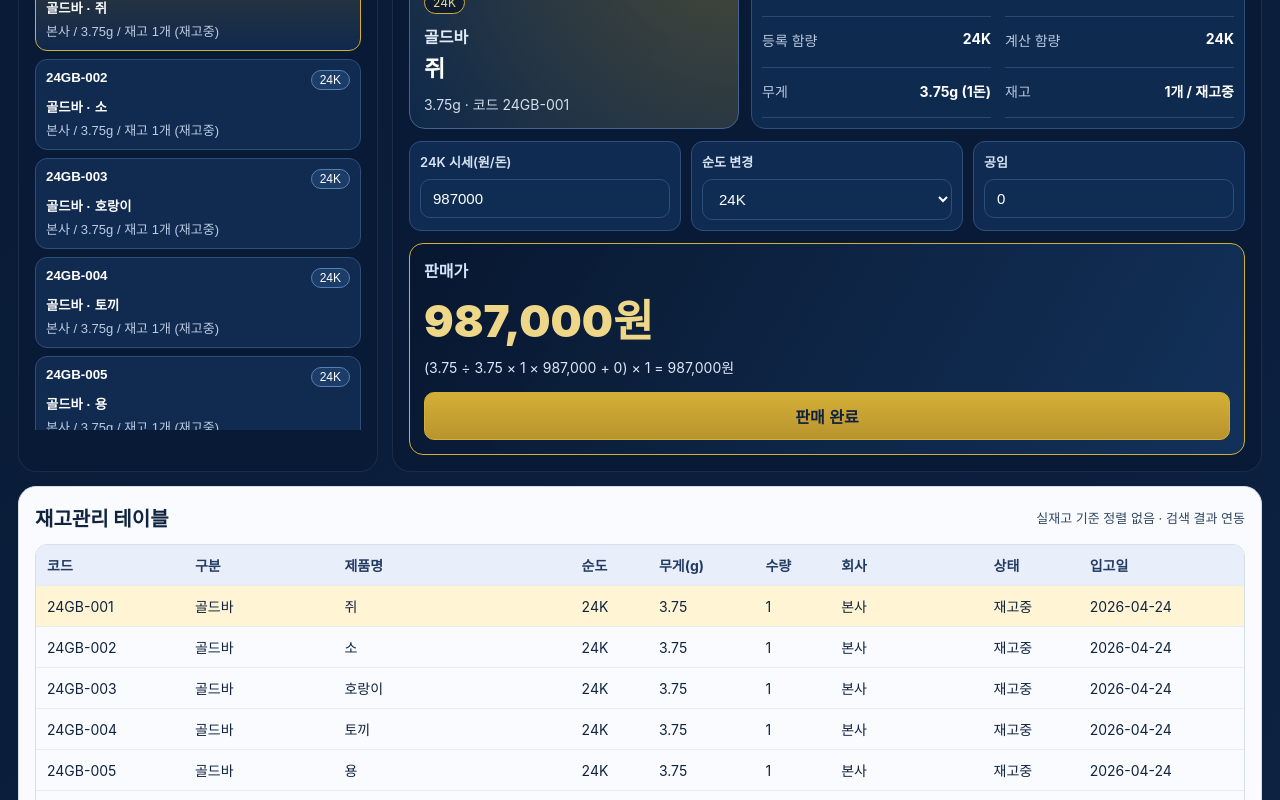
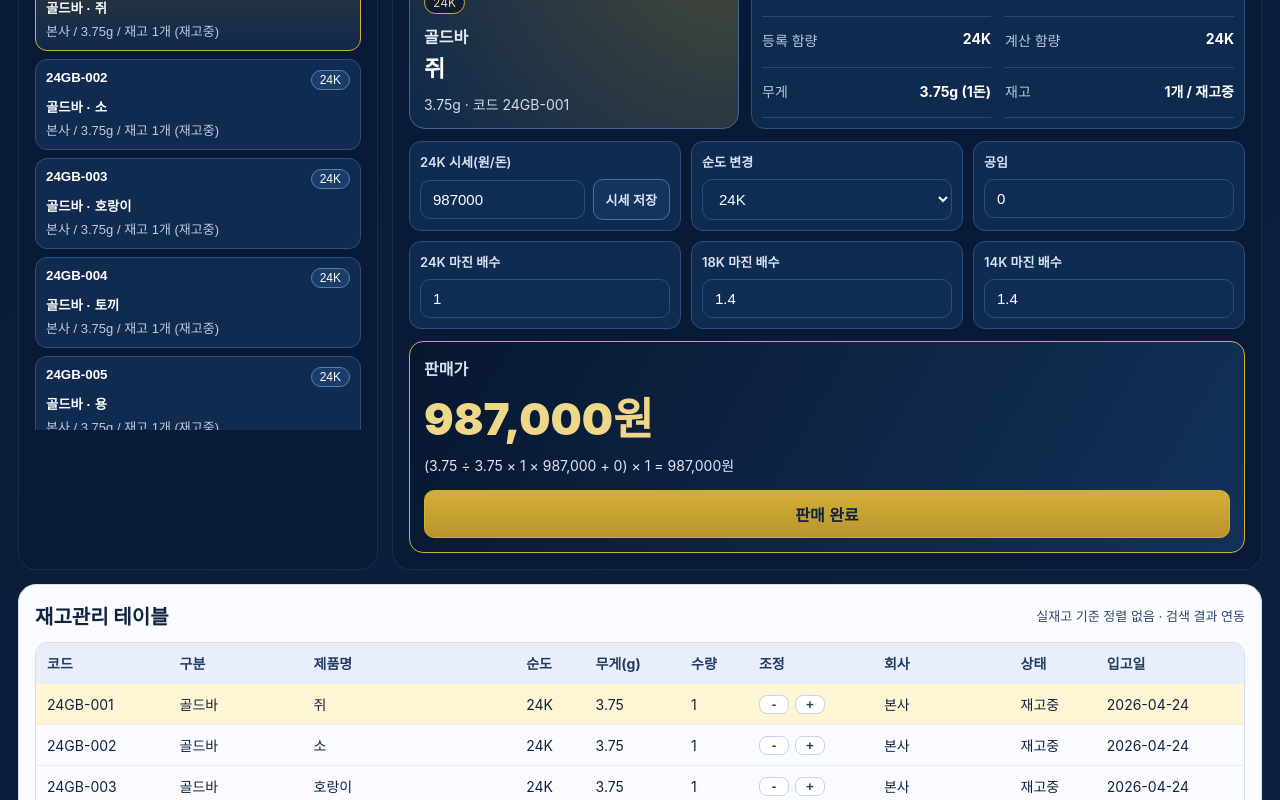
Before and after one commit to rltn33/gold-calc, a React (Vite) app: page / in a window 1280 px wide. Shown: the part 300-1100 px from the top of the page. Built offline with nearby package versions, Linux system fonts and the light colour scheme.

Commit message:
feat: add inventory adjustment, market snapshot, and purity margin controls

```diff
--- a/src/App.css
+++ b/src/App.css
@@ -278,6 +278,47 @@ body {
 
 .table-wrap { overflow: auto; border: 1px solid var(--border); border-radius: 12px; }
 
+
+.inline-field-wrap {
+  display: flex;
+  gap: 8px;
+  align-items: center;
+}
+
+.sub-button {
+  border: 1px solid #4d6f9a;
+  background: #13345d;
+  color: #d8e4f7;
+  border-radius: 10px;
+  padding: 10px 12px;
+  font-size: 13px;
+  font-weight: 700;
+  white-space: nowrap;
+  cursor: pointer;
+}
+
+.margin-grid {
+  margin-top: 10px;
+  display: grid;
+  grid-template-columns: repeat(3, minmax(0, 1fr));
+  gap: 10px;
+}
+
+.qty-adjust {
+  display: inline-flex;
+  gap: 6px;
+}
+
+.qty-btn {
+  min-width: 30px;
+  border: 1px solid #c8d4e7;
+  background: #fff;
+  border-radius: 8px;
+  cursor: pointer;
+  font-weight: 800;
+  color: #21406b;
+}
+
 table { width: 100%; border-collapse: collapse; min-width: 980px; }
 th, td { padding: 10px 11px; border-bottom: 1px solid #e6ebf4; text-align: left; font-size: 14px; }
 thead th { background: #e9effa; color: #233b62; position: sticky; top: 0; z-index: 1; }
@@ -294,6 +335,7 @@ thead th { background: #e9effa; color: #233b62; position: sticky; top: 0; z-inde
   .logo { font-size: 25px; }
   .header-stats { grid-template-columns: 1fr 1fr; }
   .calc-grid,
-  .info-grid { grid-template-columns: 1fr; }
+  .info-grid,
+  .margin-grid { grid-template-columns: 1fr; }
   .price-value { font-size: 33px; }
 }
--- a/src/App.jsx
+++ b/src/App.jsx
@@ -1754,10 +1754,16 @@ const INVENTORY = [
   }
 ];
 
-const PURITY = {
-  "24K": { factor: 1, margin: 1 },
-  "18K": { factor: 0.825, margin: 1.4 },
-  "14K": { factor: 0.644, margin: 1.4 },
+const PURITY_FACTOR = {
+  "24K": 1,
+  "18K": 0.825,
+  "14K": 0.644,
+};
+
+const DEFAULT_MARGIN_BY_PURITY = {
+  "24K": 1,
+  "18K": 1.4,
+  "14K": 1.4,
 };
 
 const MENU_ITEMS = ["계산하기", "재고관리", "시세관리", "설정"];
@@ -1810,10 +1816,33 @@ export default function App() {
     }
   });
   const [selectedCode, setSelectedCode] = useState(INVENTORY[0]?.code || "");
-  const [marketPrice, setMarketPrice] = useState(987000);
+  const [marketPrice, setMarketPrice] = useState(() => {
+    const saved = localStorage.getItem("gold-calc-market-price-v1");
+    return saved ? Number(saved) || 987000 : 987000;
+  });
   const [laborOverride, setLaborOverride] = useState(0);
   const [purityOverride, setPurityOverride] = useState(INVENTORY[0]?.purity || "24K");
   const [activeMenu, setActiveMenu] = useState(MENU_ITEMS[0]);
+  const [marginByPurity, setMarginByPurity] = useState(() => {
+    const saved = localStorage.getItem("gold-calc-margin-by-purity-v1");
+    if (!saved) return DEFAULT_MARGIN_BY_PURITY;
+    try {
+      const parsed = JSON.parse(saved);
+      return { ...DEFAULT_MARGIN_BY_PURITY, ...parsed };
+    } catch {
+      return DEFAULT_MARGIN_BY_PURITY;
+    }
+  });
+  const [marketSnapshots, setMarketSnapshots] = useState(() => {
+    const saved = localStorage.getItem("gold-calc-market-snapshots-v1");
+    if (!saved) return [];
+    try {
+      const parsed = JSON.parse(saved);
+      return Array.isArray(parsed) ? parsed : [];
+    } catch {
+      return [];
+    }
+  });
 
   const selected = useMemo(() => {
     return inventory.find((item) => item.code === selectedCode) || inventory[0] || INVENTORY[0];
@@ -1826,6 +1855,18 @@ export default function App() {
   useEffect(() => {
     localStorage.setItem("gold-calc-sales-log-v1", JSON.stringify(salesLog));
   }, [salesLog]);
+
+  useEffect(() => {
+    localStorage.setItem("gold-calc-market-price-v1", String(Number(marketPrice || 0)));
+  }, [marketPrice]);
+
+  useEffect(() => {
+    localStorage.setItem("gold-calc-margin-by-purity-v1", JSON.stringify(marginByPurity));
+  }, [marginByPurity]);
+
+  useEffect(() => {
+    localStorage.setItem("gold-calc-market-snapshots-v1", JSON.stringify(marketSnapshots));
+  }, [marketSnapshots]);
 
   useEffect(() => {
     if (!selected) return;
@@ -1845,12 +1886,13 @@ export default function App() {
   }, [keyword, inventory]);
 
   const calc = useMemo(() => {
-    const purity = PURITY[purityOverride] || PURITY[selected.purity] || PURITY["24K"];
+    const factor = PURITY_FACTOR[purityOverride] || PURITY_FACTOR[selected.purity] || PURITY_FACTOR["24K"];
+    const margin = Number(marginByPurity[purityOverride] || 1);
     const labor = Number(laborOverride || selected.labor || 0);
-    const base = (Number(selected.weight || 0) / 3.75) * purity.factor * Number(marketPrice || 0) + labor;
-    const finalPrice = base * purity.margin;
-    return { base, finalPrice, displayPrice: floorThousand(finalPrice), factor: purity.factor, margin: purity.margin, labor };
-  }, [selected, marketPrice, laborOverride, purityOverride]);
+    const base = (Number(selected.weight || 0) / 3.75) * factor * Number(marketPrice || 0) + labor;
+    const finalPrice = base * margin;
+    return { base, finalPrice, displayPrice: floorThousand(finalPrice), factor, margin, labor };
+  }, [selected, marketPrice, laborOverride, purityOverride, marginByPurity]);
 
   const chooseProduct = (item) => {
     setSelectedCode(item.code);
@@ -1858,26 +1900,51 @@ export default function App() {
     setLaborOverride(item.labor || 0);
   };
 
-  const completeSale = () => {
-    if (!selected || Number(selected.qty || 0) <= 0) return;
-
+  const adjustInventoryQty = (code, delta) => {
+    setInventory((prev) =>
+      prev.map((item) => {
+        if (item.code !== code) return item;
+        const nextQty = Math.max(0, Number(item.qty || 0) + delta);
+        return {
+          ...item,
+          qty: nextQty,
+          status: nextQty <= 0 ? "품절" : "재고중",
+        };
+      })
+    );
+  };
+
+  const saveMarketSnapshot = () => {
     const now = new Date();
     const date = now.toISOString().slice(0, 10);
     const time = now.toTimeString().slice(0, 8);
 
-    const nextQty = Number(selected.qty || 0) - 1;
-
-    setInventory((prev) =>
-      prev.map((item) =>
-        item.code === selected.code
-          ? {
-              ...item,
-              qty: nextQty,
-              status: nextQty <= 0 ? "품절" : "재고중",
-            }
-          : item
-      )
-    );
+    setMarketSnapshots((prev) => [
+      {
+        date,
+        time,
+        marketPrice: Number(marketPrice || 0),
+      },
+      ...prev.slice(0, 19),
+    ]);
+  };
+
+  const updateMargin = (purity, value) => {
+    const next = Number(value);
+    setMarginByPurity((prev) => ({
+      ...prev,
+      [purity]: Number.isFinite(next) && next > 0 ? next : 1,
+    }));
+  };
+
+  const completeSale = () => {
+    if (!selected || Number(selected.qty || 0) <= 0) return;
+
+    const now = new Date();
+    const date = now.toISOString().slice(0, 10);
+    const time = now.toTimeString().slice(0, 8);
+
+    adjustInventoryQty(selected.code, -1);
 
     setSalesLog((prev) => [
       {
@@ -1900,6 +1967,7 @@ export default function App() {
   const totalQty = inventory.reduce((sum, item) => sum + Number(item.qty || 0), 0);
   const lowStockCount = inventory.filter((item) => Number(item.qty || 0) <= 1).length;
   const recentSales = salesLog.slice(0, 10);
+  const recentMarketSnapshots = marketSnapshots.slice(0, 10);
 
   return (
     <div className="dashboard-page">
@@ -2000,12 +2068,15 @@ export default function App() {
           <div className="calc-grid">
             <div className="calc-card">
               <label>24K 시세(원/돈)</label>
+              <div className="inline-field-wrap">
                 <input
                   className="field"
                   type="number"
                   value={marketPrice}
                   onChange={(e) => setMarketPrice(e.target.value)}
                 />
+                <button type="button" className="sub-button" onClick={saveMarketSnapshot}>시세 저장</button>
+              </div>
             </div>
             <div className="calc-card">
               <label>순도 변경</label>
@@ -2030,6 +2101,22 @@ export default function App() {
             </div>
           </div>
 
+          <div className="margin-grid">
+            {Object.keys(DEFAULT_MARGIN_BY_PURITY).map((purity) => (
+              <div className="calc-card" key={`margin-${purity}`}>
+                <label>{purity} 마진 배수</label>
+                <input
+                  className="field"
+                  type="number"
+                  step="0.01"
+                  min="0.01"
+                  value={marginByPurity[purity]}
+                  onChange={(e) => updateMargin(purity, e.target.value)}
+                />
+              </div>
+            ))}
+          </div>
+
           <div className="price-box">
             <div className="price-label">판매가</div>
             <div className="price-value">{money(calc.displayPrice)}원</div>
@@ -2063,6 +2150,7 @@ export default function App() {
                 <th>순도</th>
                 <th>무게(g)</th>
                 <th>수량</th>
+                <th>조정</th>
                 <th>회사</th>
                 <th>상태</th>
                 <th>입고일</th>
@@ -2077,6 +2165,12 @@ export default function App() {
                   <td>{item.purity}</td>
                   <td>{item.weight}</td>
                   <td>{item.qty}</td>
+                  <td>
+                    <div className="qty-adjust">
+                      <button type="button" className="qty-btn" onClick={() => adjustInventoryQty(item.code, -1)}>-</button>
+                      <button type="button" className="qty-btn" onClick={() => adjustInventoryQty(item.code, 1)}>+</button>
+                    </div>
+                  </td>
                   <td>{item.company}</td>
                   <td>{item.status}</td>
                   <td>{item.date}</td>
@@ -2087,6 +2181,37 @@ export default function App() {
         </div>
 
         <div className="sales-log-wrap">
+          <div className="panel-head sales-head">
+            <h2>저장된 시세 내역</h2>
+            <span>최근 10건</span>
+          </div>
+          <div className="table-wrap">
+            <table>
+              <thead>
+                <tr>
+                  <th>날짜</th>
+                  <th>시간</th>
+                  <th>24K 시세(원/돈)</th>
+                </tr>
+              </thead>
+              <tbody>
+                {recentMarketSnapshots.length > 0 ? (
+                  recentMarketSnapshots.map((snap, idx) => (
+                    <tr key={`${snap.date}-${snap.time}-${idx}`}>
+                      <td>{snap.date}</td>
+                      <td>{snap.time}</td>
+                      <td>{money(snap.marketPrice)}원</td>
+                    </tr>
+                  ))
+                ) : (
+                  <tr>
+                    <td colSpan={3}>저장된 시세가 없습니다.</td>
+                  </tr>
+                )}
+              </tbody>
+            </table>
+          </div>
+
           <div className="panel-head sales-head">
             <h2>최근 판매 내역</h2>
             <span>최근 10건</span>
```
Lines whose indentation alone changed are shown as unchanged.
